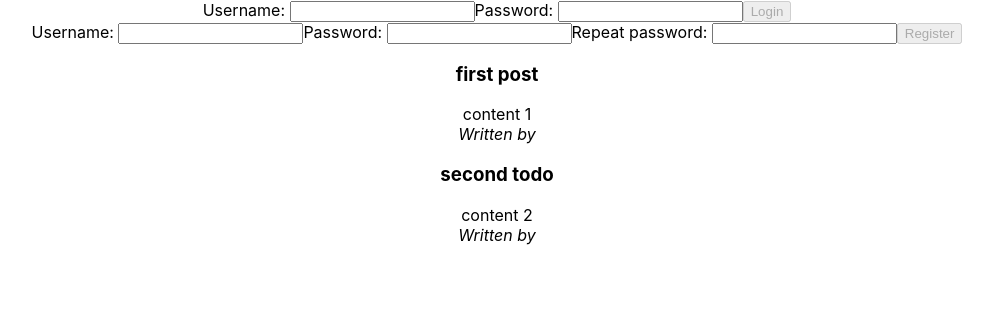
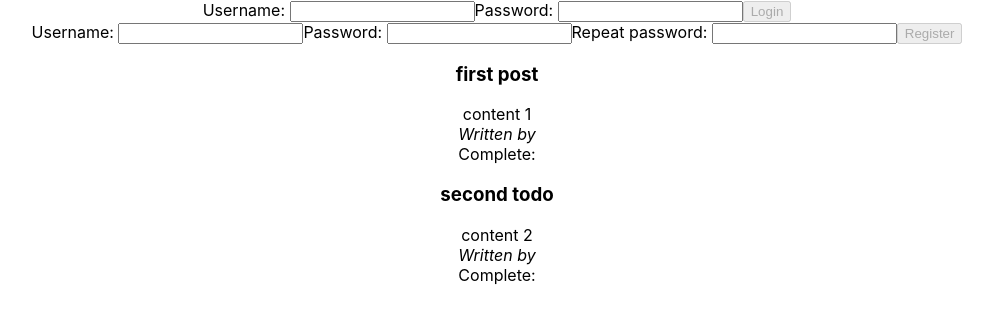
Before and after one commit to ViLinh27/lab2-todoapp, a React (Create React App) app: page / in a window 1280 px wide. Shown: the top 322 px of the page, without its empty margins (143-1136 px from the left). Built offline with nearby package versions, Linux system fonts and the light colour scheme.

Commit message:
the checkbox seems to show booleans on whether complete is true or not

```diff
--- a/src/Todo/CreateTodo.js
+++ b/src/Todo/CreateTodo.js
@@ -7,10 +7,13 @@ export default function CreateTodo({user,toDos,setToDos}){
     const [description, setDescription] = useState('');
     const [dateCreated, setDateCreated] = useState(Date());
     // const [dateCompleted, setDateCompleted] = useState('');
+    const [complete,setComplete] = useState(false);
 
     function handleTitle (evt) {setTitle(evt.target.value)};
 
     function handleDescription (evt) {setDescription(evt.target.value)};
+
+    function handleComplete (evt) {setComplete(!complete)};
 
     // function handleDateCreated (evt) {setDateCreated(evt.target.value)};
    /*  function handleCreate(){
@@ -28,8 +31,10 @@ export default function CreateTodo({user,toDos,setToDos}){
                         dateCreated,
                         description,
                         author: user,
+                        complete: complete.toString(),
                     };
                     setDateCreated();
+                    setComplete();
                     setToDos([newTodo, ...toDos]);
                 }
         }> {/*put new post object in newpsot like in classcode?? need a new post here to set the todo? */}
@@ -40,6 +45,7 @@ export default function CreateTodo({user,toDos,setToDos}){
                 <input type="text" valule={title} onChange={handleTitle} name="create-title" id="create-title"/>
             </div>
             <textarea value={description} onChange={handleDescription}/>
+            <input type="checkbox" onChange={handleComplete} complete={complete}/>
             <input type="submit" value="Create" disabled={title.length === 0}/>
         </form>
     )
--- a/src/Todo/Todo.js
+++ b/src/Todo/Todo.js
@@ -10,7 +10,7 @@
 
 //checkbox with complete boolean needed
 
-export default function Todo({title,description,author,dateCreated}){
+export default function Todo({title,description,author,dateCreated,complete}){
     return(
         <div>
             <h3>{title}</h3>
@@ -18,7 +18,7 @@ export default function Todo({title,description,author,dateCreated}){
             {/* <div>{dateCompleted}</div> */}
             <div>{description}</div>
             <i>Written by <b>{author}</b></i>
-            {/* <div>{complete}</div> */}
+            <div>Complete: {complete}</div>
         </div>
     )
 }
```
